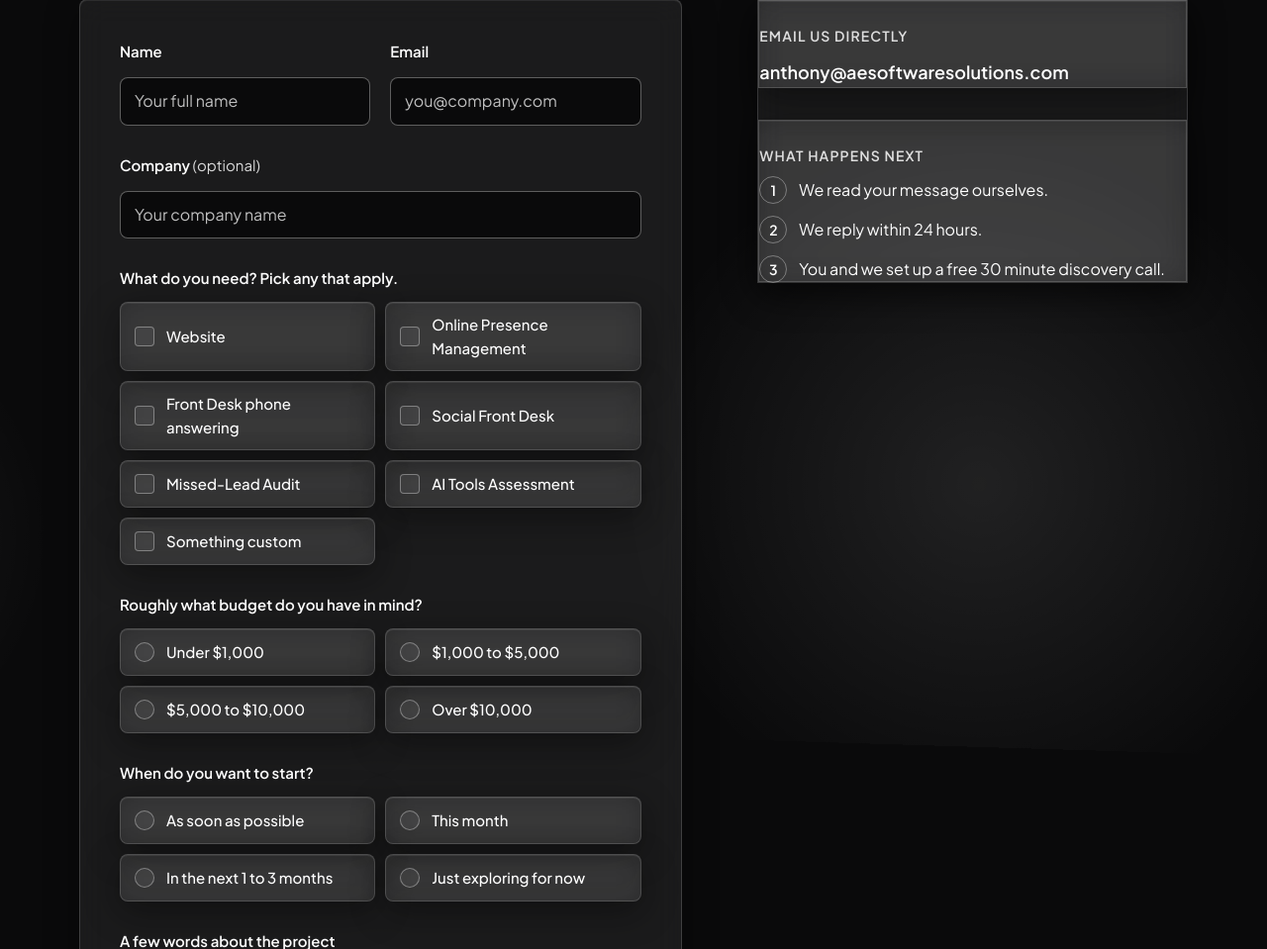
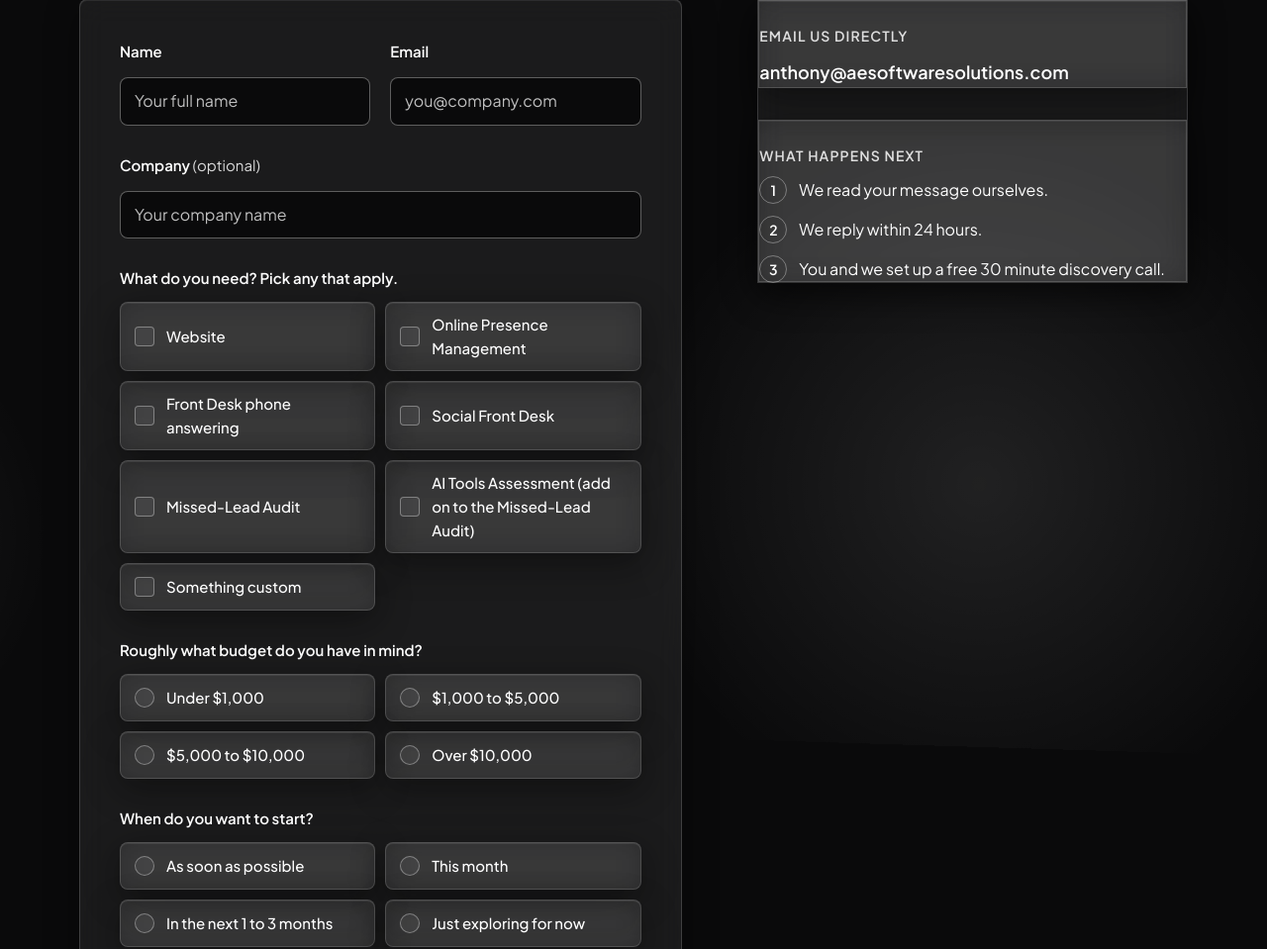
Before and after one commit to aesoftwaresolutions/AESOFTWARESOLUTIONS.COM, a WordPress theme: template page-contact.php in a window 1280 px wide. Shown: the part 390-1349 px from the top of the page at 99% size. Run offline with PHP 8.4 and a stand-in for WordPress, Linux system fonts and the light colour scheme; the site name, menu and one post (Sample post) are stand-ins, and other content is empty; some libraries are stand-ins or nearby versions.

Commit message:
Fix menu glass glitch and audit corrections

```diff
--- a/assets/refresh/ae-v5.css
+++ b/assets/refresh/ae-v5.css
@@ -437,14 +437,16 @@ header.site-header {
 }
 /* Scrolled, fallback first: near opaque dark where backdrop blur is not supported. */
 header.site-header.aec--scrolled {
-  background: rgba(10, 10, 11, .94);
+  background: rgba(10, 10, 11, .99);
   border-bottom-color: rgba(255, 255, 255, .10);
   box-shadow: inset 0 1px 0 rgba(255, 255, 255, .08);
   padding: 0 var(--gutter);
 }
 @supports ((-webkit-backdrop-filter: blur(1px)) or (backdrop-filter: blur(1px))) {
   header.site-header.aec--scrolled {
-    background: rgba(10, 10, 11, .55);
+    /* .985 not .55: at .55 the white hero buttons showed through the glass and read as
+       sitting on top of the header, covering the logo and menu icon on phones. */
+    background: rgba(10, 10, 11, .985);
     -webkit-backdrop-filter: saturate(140%) blur(16px);
     backdrop-filter: saturate(140%) blur(16px);
   }
--- a/functions.php
+++ b/functions.php
@@ -1017,6 +1017,8 @@ CRITICAL RULES:
 - Keep your messages concise and conversational. No walls of text.
 - After gathering sufficient information across all phases, offer to generate a full Operational Intelligence Report.
 - Never mention phase numbers to the user — the conversation must feel natural.
+- Speak as AE in the first person plural: say "we" and "us", never "I", "me" or "my" when referring to yourself. Example opening: "We will guide you through a structured business assessment."
+- Never use em dashes, en dashes or hyphens as punctuation. Use commas, periods or the word "and" instead. Write compound words without a hyphen.
 
 ASSESSMENT PHASES (work through these in order, following the conversation naturally):
 
--- a/page-contact.php
+++ b/page-contact.php
@@ -17,7 +17,7 @@ $ae_services = [
 	'front-desk'           => 'Front Desk phone answering',
 	'social-front-desk'    => 'Social Front Desk',
 	'missed-lead-audit'    => 'Missed-Lead Audit',
-	'ai-tools-assessment'  => 'AI Tools Assessment',
+	'ai-tools-assessment'  => 'AI Tools Assessment (add on to the Missed-Lead Audit)',
 	'custom'               => 'Something custom',
 ];
 $ae_budgets = [
--- a/page-guides.php
+++ b/page-guides.php
@@ -147,8 +147,8 @@ $faqs = array(
 	data-nonce="<?php echo esc_attr( wp_create_nonce( 'ae_guides_signup' ) ); ?>">
 	<div class="ae-gate__card">
 		<p class="ae-gate__eyebrow">Free guides</p>
-		<h2 class="ae-gate__title" id="ae-gate-title">Join our monthly newsletter and get all six guides.</h2>
-		<p class="ae-gate__copy" id="ae-gate-copy">We send one newsletter a month. It covers what is happening at AE Software Solutions, current world events that affect small businesses and contractors, and how AE can help. The six guides are free when you join.</p>
+		<h2 class="ae-gate__title" id="ae-gate-title">Join our monthly newsletter and get all ten guides.</h2>
+		<p class="ae-gate__copy" id="ae-gate-copy">We send one newsletter a month. It covers what is happening at AE Software Solutions, current world events that affect small businesses and contractors, and how AE can help. The ten guides are free when you join.</p>
 		<form class="ae-gate__form" id="ae-gate-form" novalidate>
 			<label class="ae-gate__field">
 				<span class="ae-gate__label">Name</span>
--- a/page-online-presence.php
+++ b/page-online-presence.php
@@ -141,7 +141,7 @@ $ae_presence_faq = [
 <section class="op-steps ae-rule" aria-labelledby="op-steps-title">
 	<h2 class="v5-section-title" id="op-steps-title" data-split>How it works</h2>
 	<ol class="op-steps__list">
-		<li data-reveal><span class="v5-label">01</span><h3>Presence check</h3><p>A free 15-minute call. We look at what a customer sees when they search for you and list what to fix first.</p></li>
+		<li data-reveal><span class="v5-label">01</span><h3>Presence check</h3><p>A free 15 minute call. We look at what a customer sees when they search for you and list what to fix first.</p></li>
 		<li data-reveal><span class="v5-label">02</span><h3>Cleanup</h3><p>We fix the profile, listings and website basics first, so the foundation is right.</p></li>
 		<li data-reveal><span class="v5-label">03</span><h3>Ongoing care</h3><p>Posts, review replies and listing upkeep every month, with a report so you can see what changed.</p></li>
 	</ol>
```
